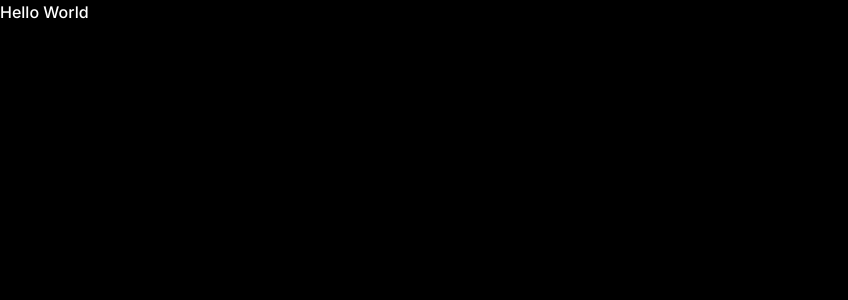
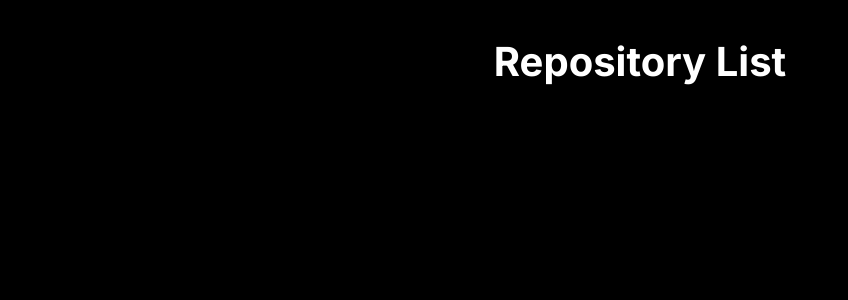
Before and after one commit to rodrigoaraujo7/github-api, a React (Create React App) app: page / in a window 1280 px wide. Shown: the top 300 px of the page, without its empty margins (0-848 px from the left). Built offline with nearby package versions, Linux system fonts and the light colour scheme.

Commit message:
axios: creating a custom hook and a title component

```diff
--- a/package.json
+++ b/package.json
@@ -10,6 +10,7 @@
     "@types/node": "^16.18.52",
     "@types/react": "^18.2.21",
     "@types/react-dom": "^18.2.7",
+    "axios": "^1.5.0",
     "react": "^18.2.0",
     "react-dom": "^18.2.0",
     "react-scripts": "5.0.1",
--- a/src/App.tsx
+++ b/src/App.tsx
@@ -1,10 +1,19 @@
 import React from 'react';
+
+import { useFetch } from './hooks/useFetch';
+
 import './index.css'
+import { Repositories } from './components/Repositories';
+
+type Repository = {
+  name: string,
+  description: string
+}
 
 function App() {
   return (
-    <main className='min-h-screen bg-black font-inter text-white'>
-      <h1 className=''>Hello World</h1>
+    <main className='min-h-screen bg-[black] font-[inter] text-[white]'>
+      <Repositories />
     </main>
   );
 }
--- /dev/null
+++ b/src/components/Repositories/index.tsx
@@ -0,0 +1,9 @@
+import { Title } from "../Title"
+
+export const Repositories = () => {
+  return (
+    <section className="py-8">
+      <Title center={true}>Repository List</Title>
+    </section>
+  )
+}
--- /dev/null
+++ b/src/components/Title/index.tsx
@@ -0,0 +1,12 @@
+interface ITitle {
+  children: string,
+  center: boolean
+}
+
+export const Title = ({ children, center }: ITitle) => {
+  return (
+    <h1 className={`text-[white] font-inter text-title font-bold ${center ? 'text-center' : ''}`}>
+      {children}
+    </h1>
+  )
+}
--- /dev/null
+++ b/src/hooks/useFetch.ts
@@ -0,0 +1,27 @@
+import { useState, useEffect } from 'react'
+import axios from 'axios'
+
+const api = axios.create({
+  baseURL: 'https://api.github.com/'
+})
+
+export const useFetch = <T = unknown>(url: string) => {
+  const [data, setData] = useState<T | null>(null)
+  const [isFetching, setIsFetching] = useState(true)
+  const [error, setError] = useState<Error | boolean>(false)
+
+  useEffect(() => {
+    api.get(url)
+      .then(response => {
+        setData(response.data)
+      })
+      .catch(err => {
+        setError(true)
+      })
+      .finally(() => {
+        setIsFetching(false)
+      })
+  }, [])
+
+  return { data, error, isFetching }
+}
--- a/tailwind.config.js
+++ b/tailwind.config.js
@@ -17,6 +17,9 @@ module.exports = {
       fontFamily: {
         inter: ['Inter', 'sans-serif'],
         poppins: ['Poppins', 'sans-seri'],
+      },
+      fontSize: {
+        'title': '2.5rem'
       }
     },
   },
```
Also changed, not shown: 1 other file (tests, documents, lock files or other folders).
